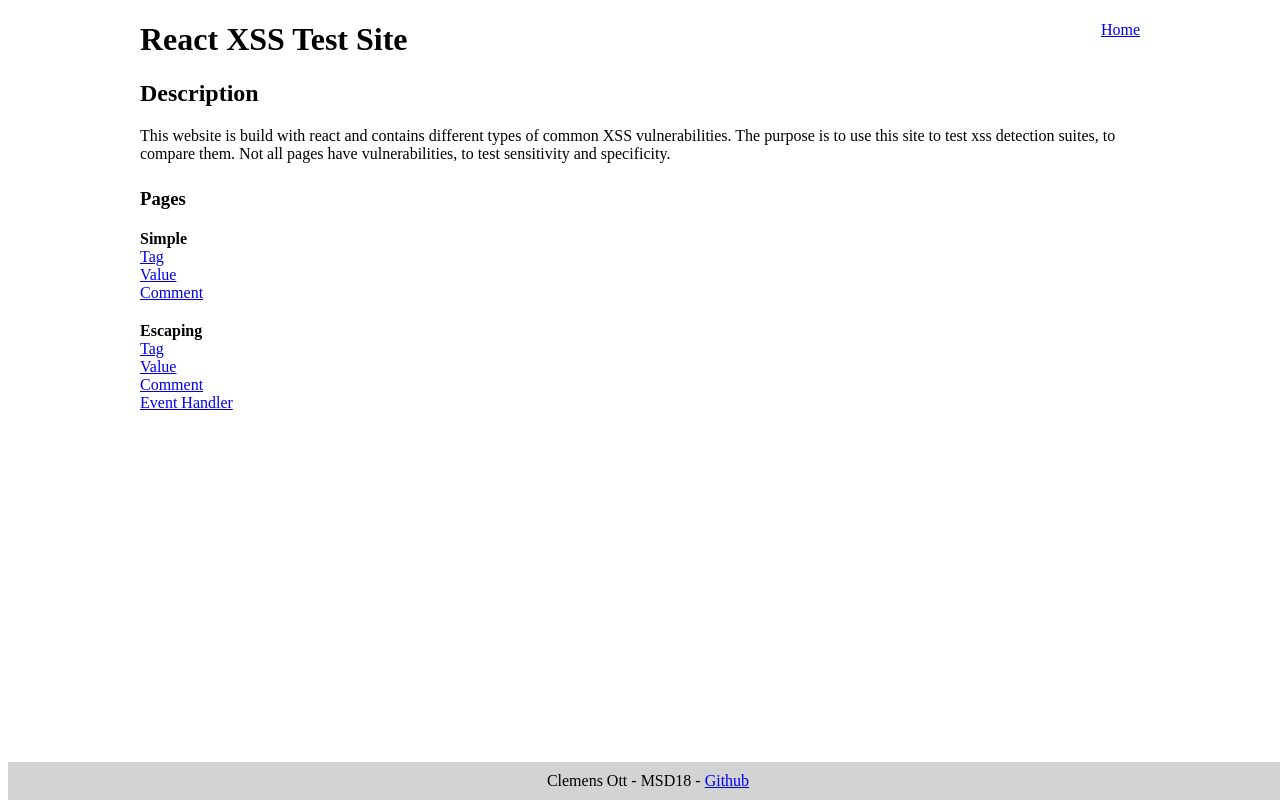
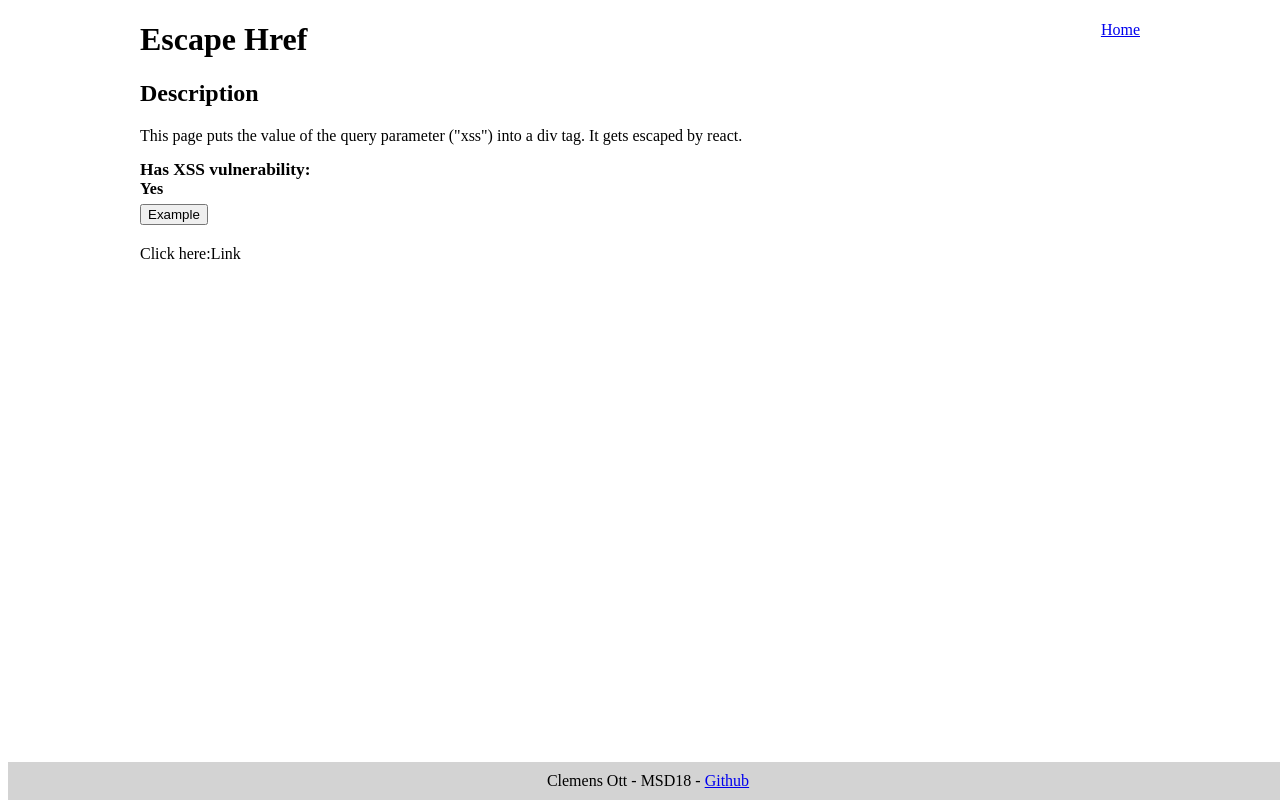
Before and after one commit to OttFH/react-xss-suite-test-site, a React (Create React App) app: page /escapingHref in a window 1280 px wide. Built offline with nearby package versions, Linux system fonts and the light colour scheme.

Commit message:
added EscapingHref.js page

```diff
--- a/src/App.js
+++ b/src/App.js
@@ -1,6 +1,7 @@
 import {Route, Switch} from 'react-router-dom';
 import Home from './pages/Home';
 import EscapingComment from './pages/EscapingComment';
+import EscapingHref from './pages/EscapingHref';
 import EscapingOnload from './pages/EscapingOnload';
 import ToHome from './components/ToHome';
 import Footer from "./components/Footer";
@@ -20,6 +21,7 @@ function App() {
 
                 <Switch>
                     <Route path="/escapingComment" component={EscapingComment}/>
+                    <Route path="/escapingHref" component={EscapingHref}/>
                     <Route path="/escapingOnload" component={EscapingOnload}/>
                     <Route path="/escapingTag" component={EscapingTag}/>
                     <Route path="/escapingValue" component={EscapingValue}/>
--- /dev/null
+++ b/src/pages/EscapingHref.js
@@ -0,0 +1,32 @@
+export default function () {
+    const params = new URLSearchParams(window.location.search);
+
+    return (
+        <>
+            <h1>Escape Href</h1>
+            <div>
+                <h2>Description</h2>
+                <div>
+                    This page puts the value of the query parameter ("xss") into a div tag.
+                    It gets escaped by react.
+                </div>
+                <div className="vulnerability-info-container">
+                    <label>Has XSS vulnerability:</label>
+                    <div>Yes</div>
+                    <button onClick={() => {
+                        window.location = '/escapingOnload?xss=javascript:alert(1)';
+                    }}>
+                        Example
+                    </button>
+                </div>
+            </div>
+
+            <div className="value-container">
+                <label>Click here:</label>
+                <a href={params.get('xss')}>
+                    Link
+                </a>
+            </div>
+        </>
+    );
+}
--- a/src/pages/Home.js
+++ b/src/pages/Home.js
@@ -40,6 +40,9 @@ export default function Home() {
                         <a href="/escapingComment?xss=234">Comment</a>
                     </div>
                     <div>
+                        <a href="/escapingHref?xss=234">Href</a>
+                    </div>
+                    <div>
                         <a href="/escapingOnload?xss=234">Event Handler</a>
                     </div>
                 </div>
```
